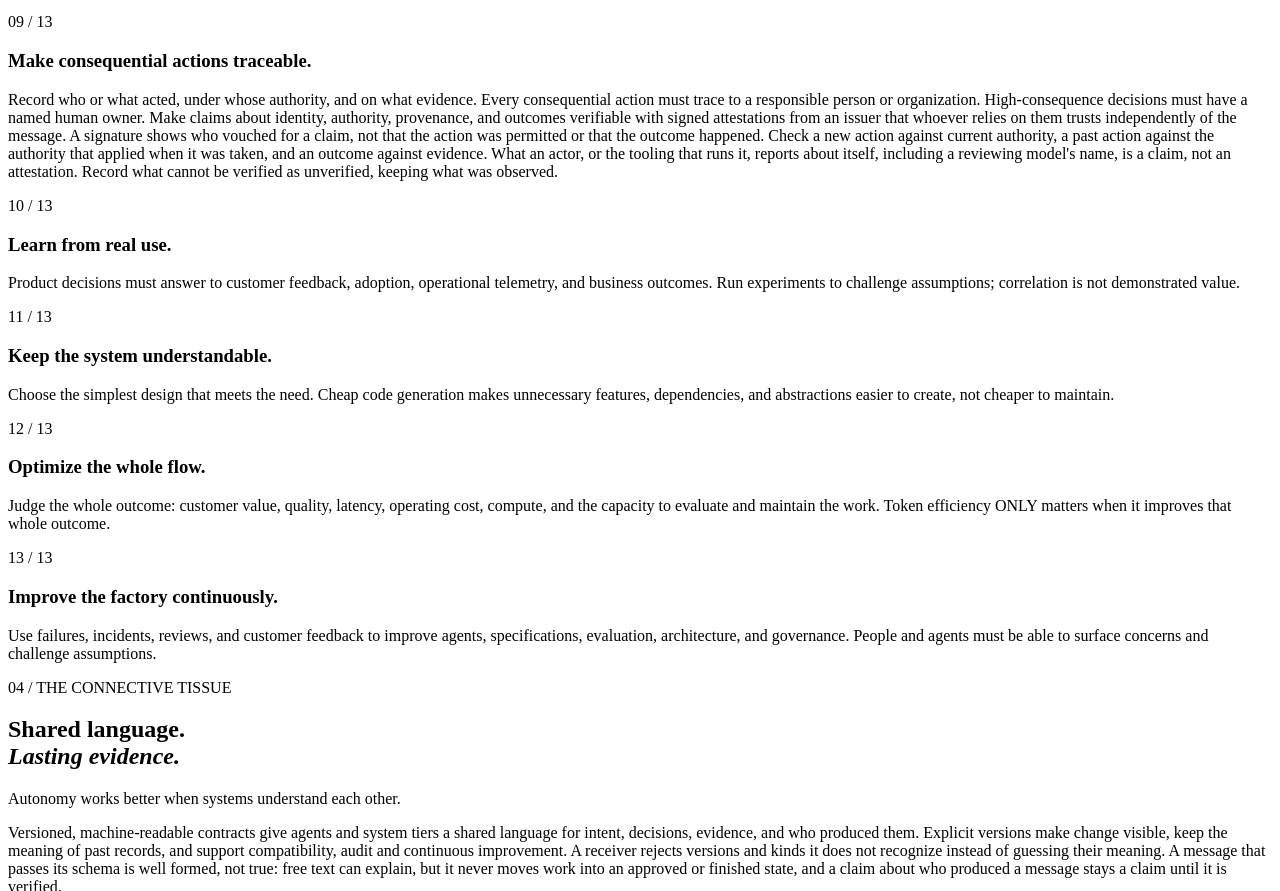
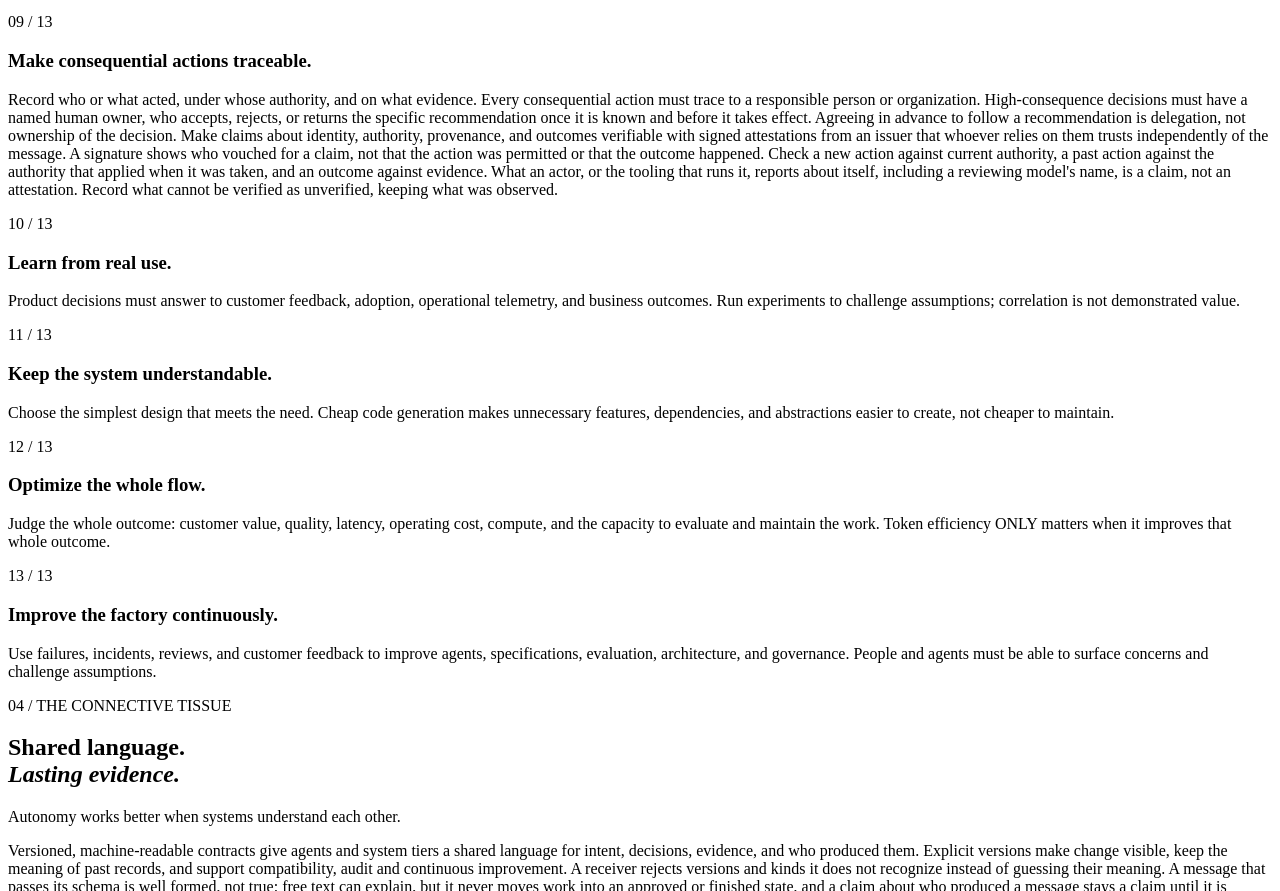
Before and after one commit to verJSON/agile-ai-manifesto, a website: page public/index.html in a window 1280 px wide. Shown: the part 4270-5161 px from the top of the page. Drawn offline with Linux system fonts and the light colour scheme.

Commit message:
docs(manifesto): say the named human owner decides the known recommendation (M-07)
Principle 09 required a named human owner but not what the owner must
do, so agreeing in advance to whatever an agent recommends, or approving
after the fact, could pass as ownership.

Applies ARB Edition 02 candidate M-07 verbatim (slate digest cc07abf1,
ratified by the repository owner 2026-11-05) and pins it in the built
page.

Co-Authored-By: Claude Opus 5.5 <noreply@anthropic.com>

```diff
--- a/public/index.html
+++ b/public/index.html
@@ -67,7 +67,7 @@
       <article><span>06 / 13</span><h3>Evaluate continuously and independently.</h3><p>Automate testing, security analysis, and adversarial review throughout delivery. No author, human or agent, is the final judge of their own work. Evaluate the checks as rigorously as the results: people and agents optimize for what you measure.</p></article>
       <article><span>07 / 13</span><h3>Move at the speed evidence supports.</h3><p>Replace routine approval queues with evidence-driven evaluation. The consequences and reversibility of a change determine the scrutiny it receives; some evidence takes time to obtain.</p></article>
       <article><span>08 / 13</span><h3>Explore architecture through evidence.</h3><p>Model alternatives and evaluate them using experiments, simulations, operational data, and explicit constraints. Customer needs, security, legal obligations, operations, and cost will conflict. Make material constraints and their owners explicit, and resolve conflicts deliberately; agents must not settle them by accident. Record objectives, trade-offs, assumptions, and the reasons behind decisions.</p></article>
-      <article><span>09 / 13</span><h3>Make consequential actions traceable.</h3><p>Record who or what acted, under whose authority, and on what evidence. Every consequential action must trace to a responsible person or organization. High-consequence decisions must have a named human owner. Make claims about identity, authority, provenance, and outcomes verifiable with signed attestations from an issuer that whoever relies on them trusts independently of the message. A signature shows who vouched for a claim, not that the action was permitted or that the outcome happened. Check a new action against current authority, a past action against the authority that applied when it was taken, and an outcome against evidence. What an actor, or the tooling that runs it, reports about itself, including a reviewing model's name, is a claim, not an attestation. Record what cannot be verified as unverified, keeping what was observed.</p></article>
+      <article><span>09 / 13</span><h3>Make consequential actions traceable.</h3><p>Record who or what acted, under whose authority, and on what evidence. Every consequential action must trace to a responsible person or organization. High-consequence decisions must have a named human owner, who accepts, rejects, or returns the specific recommendation once it is known and before it takes effect. Agreeing in advance to follow a recommendation is delegation, not ownership of the decision. Make claims about identity, authority, provenance, and outcomes verifiable with signed attestations from an issuer that whoever relies on them trusts independently of the message. A signature shows who vouched for a claim, not that the action was permitted or that the outcome happened. Check a new action against current authority, a past action against the authority that applied when it was taken, and an outcome against evidence. What an actor, or the tooling that runs it, reports about itself, including a reviewing model's name, is a claim, not an attestation. Record what cannot be verified as unverified, keeping what was observed.</p></article>
       <article><span>10 / 13</span><h3>Learn from real use.</h3><p>Product decisions must answer to customer feedback, adoption, operational telemetry, and business outcomes. Run experiments to challenge assumptions; correlation is not demonstrated value.</p></article>
       <article><span>11 / 13</span><h3>Keep the system understandable.</h3><p>Choose the simplest design that meets the need. Cheap code generation makes unnecessary features, dependencies, and abstractions easier to create, not cheaper to maintain.</p></article>
       <article><span>12 / 13</span><h3>Optimize the whole flow.</h3><p>Judge the whole outcome: customer value, quality, latency, operating cost, compute, and the capacity to evaluate and maintain the work. Token efficiency ONLY matters when it improves that whole outcome.</p></article>
```
Also changed, not shown: scripts/site.test.mjs (+4 -0 lines).
